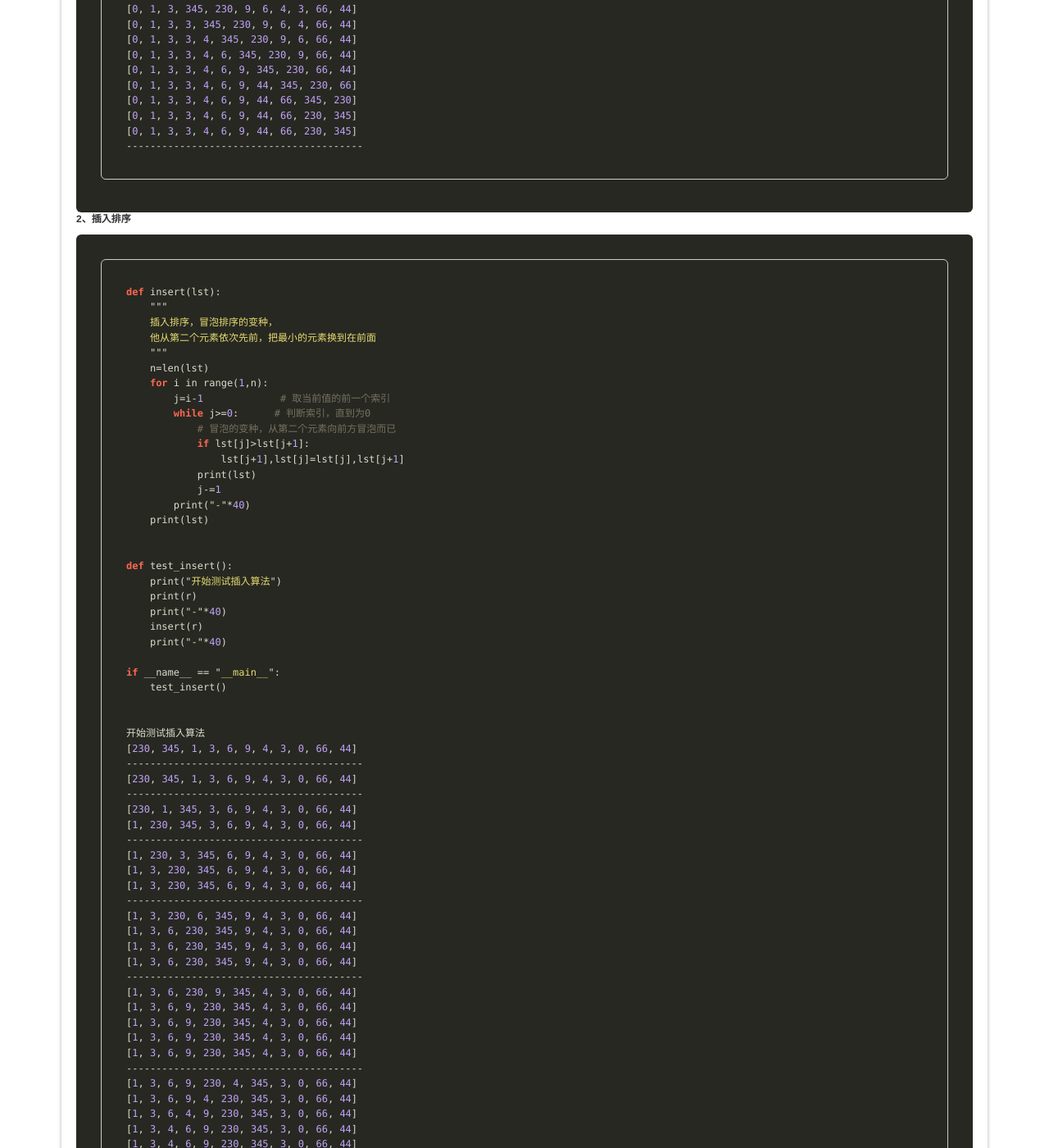
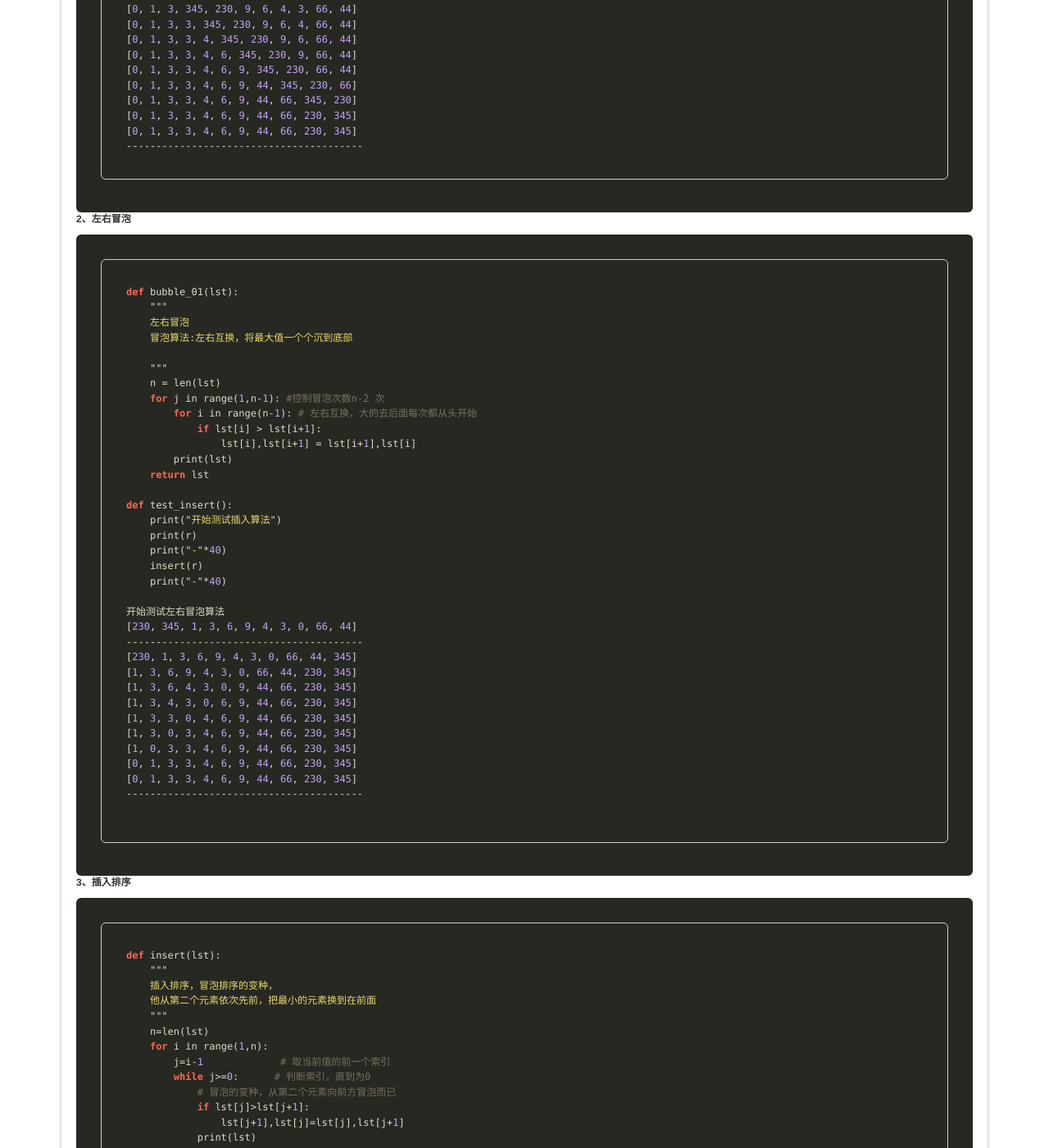
Before and after one commit to hlowd/hlowd.github.io, a Jekyll site: the page built from _posts/2017-4-6-冒泡相关的排序.md, in a window 1280 px wide and 1400 px high, scrolled down 930 px. Shown: the whole window at 82% size. Built offline with Jekyll 4.4.1, drawn with Linux system fonts in a browser that asks for light colours; our own code applies the rules of GitHub Pages for plain Markdown files.

Commit message:
Update 2017-4-6-冒泡相关的排序.md

````diff
--- a/_posts/2017-4-6-冒泡相关的排序.md
+++ b/_posts/2017-4-6-冒泡相关的排序.md
@@ -45,7 +45,47 @@
 ----------------------------------------
 ```
 
-**2、插入排序**
+**2、左右冒泡**
+
+```python
+def bubble_01(lst):
+    """
+    左右冒泡
+    冒泡算法:左右互换，将最大值一个个沉到底部
+
+    """
+    n = len(lst)
+    for j in range(1,n-1): #控制冒泡次数n-2 次
+        for i in range(n-1): # 左右互换，大的去后面每次都从头开始
+            if lst[i] > lst[i+1]:
+                lst[i],lst[i+1] = lst[i+1],lst[i]
+        print(lst)
+    return lst
+
+def test_insert():
+    print("开始测试插入算法")
+    print(r)
+    print("-"*40)
+    insert(r)
+    print("-"*40)
+
+开始测试左右冒泡算法
+[230, 345, 1, 3, 6, 9, 4, 3, 0, 66, 44]
+----------------------------------------
+[230, 1, 3, 6, 9, 4, 3, 0, 66, 44, 345]
+[1, 3, 6, 9, 4, 3, 0, 66, 44, 230, 345]
+[1, 3, 6, 4, 3, 0, 9, 44, 66, 230, 345]
+[1, 3, 4, 3, 0, 6, 9, 44, 66, 230, 345]
+[1, 3, 3, 0, 4, 6, 9, 44, 66, 230, 345]
+[1, 3, 0, 3, 4, 6, 9, 44, 66, 230, 345]
+[1, 0, 3, 3, 4, 6, 9, 44, 66, 230, 345]
+[0, 1, 3, 3, 4, 6, 9, 44, 66, 230, 345]
+[0, 1, 3, 3, 4, 6, 9, 44, 66, 230, 345]
+----------------------------------------
+
+```
+
+**3、插入排序**
 
 ```python
 def insert(lst):
````
Also changed, not shown: other parts of _posts/2017-4-6-冒泡相关的排序.md (+1 -1 lines).
